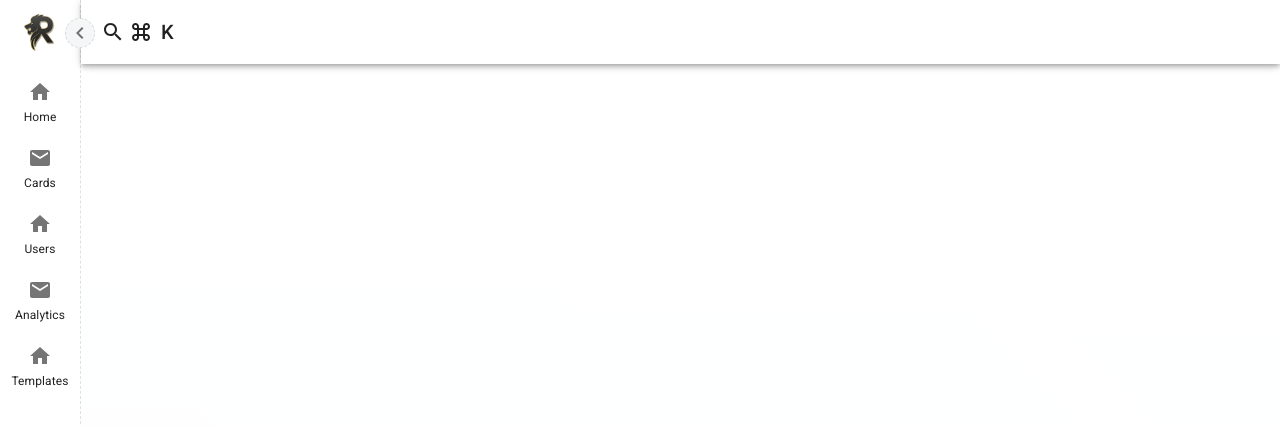
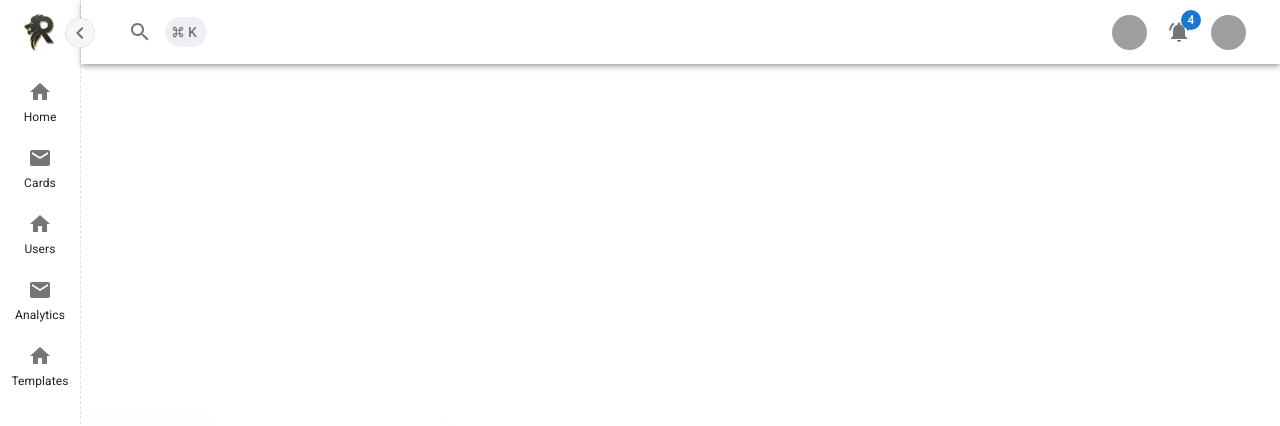
Before and after one commit to Rakeshkumawat1/react-templates, a React (Create React App) app: page /dashboard in a window 1280 px wide. Shown: the top 426 px of the page. Built offline with nearby package versions, Linux system fonts and the light colour scheme; grey boxes are pictures that could not be loaded; the HTML template or start-up script is replaced by a standard one.

Commit message:
Feat: navbar updates

```diff
--- a/src/components/Home/NavBar.jsx
+++ b/src/components/Home/NavBar.jsx
@@ -1,11 +1,12 @@
 import React from 'react';
 import { styled } from '@mui/material/styles';
-import { Toolbar, Typography, IconButton } from '@mui/material';
+import { Toolbar, Typography, IconButton, Box, Avatar, Badge } from '@mui/material';
 import MuiAppBar from '@mui/material/AppBar';
 
 // Icons
 import KeyboardCommandKeyIcon from '@mui/icons-material/KeyboardCommandKey';
 import SearchIcon from '@mui/icons-material/Search';
+import NotificationsActiveIcon from '@mui/icons-material/NotificationsActive';
 
 // Define drawer width length.
 const drawerWidth = 220;
@@ -40,7 +41,7 @@ const AppBar = styled(MuiAppBar, {
             transition: theme.transitions.create(['width', 'margin'], {
                 easing: theme.transitions.easing.sharp,
                 duration: theme.transitions.duration.leavingScreen,
-        } ),
+            }),
         })
 }));
 export default function NavBar({ open }) {
@@ -50,26 +51,80 @@ export default function NavBar({ open }) {
                 <IconButton
                     color="inherit"
                     aria-label="open drawer"
-                    // onClick={handleDrawerOpen}
                     edge="start"
+                    sx={{
+                        ml: '15px',
+                        color: '#757575'
+                    }}
                 >
                     <SearchIcon />
                 </IconButton>
+                <Box sx={{
+                    display: 'flex',
+                    flexDirection: 'row',
+                    justifyContent: 'center',
+                    alignItems: 'center',
+                    ml: '5px',
+                    backgroundColor: 'rgba(145, 158, 171, 0.16)',
+                    p: '0 10px 0 10px',
+                    borderRadius: '20px',
+                    color: '#757575'
+                }}>
                     <IconButton
                         color="inherit"
                         aria-label="open drawer"
-                    // onClick={handleDrawerOpen}
                         edge="start"
-                // sx={{
-                //   marginRight: 5,
-                //   ...(open && { display: 'none' }),
-                // }}
+                        disableElevation
+                        disableRipple
+                        sx={{
+                            backgroundColor: 'transparent',
+                            '&:hover': {
+                                backgroundColor: 'transparent'
+                            }
+                        }}
                     >
-                    <KeyboardCommandKeyIcon />
+                        <KeyboardCommandKeyIcon sx={{
+                            height: '14px',
+                            width: '14px'
+                        }} />
                     </IconButton>
-                <Typography variant="h6" noWrap component="div">
+                    <Typography noWrap component="div" sx={{
+                        ml: '-5px',
+                        fontSize: '14px',
+                        fontWeight: 500
+                    }}>
                         K
                     </Typography>
+                </Box>
+
+                <Box sx={{
+                    display: 'flex',
+                    justifyContent: 'flex-end',
+                    flexGrow: 1,
+                    mr: '10px',
+                    gap: '20px'
+                }}>
+                    <Avatar  src="/static/images/avatar/1.jpg" sx={{
+                        width: '35px',
+                        height: '35px',
+                    }} />
+
+                    <Box sx={{
+                        display: 'flex',
+                        justifyContent: 'center',
+                        alignItems: 'center'
+                    }}>
+                        <Badge badgeContent={4} color="primary" >
+                            <NotificationsActiveIcon color="action" />
+                        </Badge>
+                    </Box>
+
+
+                    <Avatar alt="Yemy Sharp" src="/static/images/avatar/1.jpg" sx={{
+                        width: '35px',
+                        height: '35px',
+                    }} />
+                </Box>
             </Toolbar>
         </AppBar>
     )
```
Lines whose indentation alone changed are shown as unchanged.
